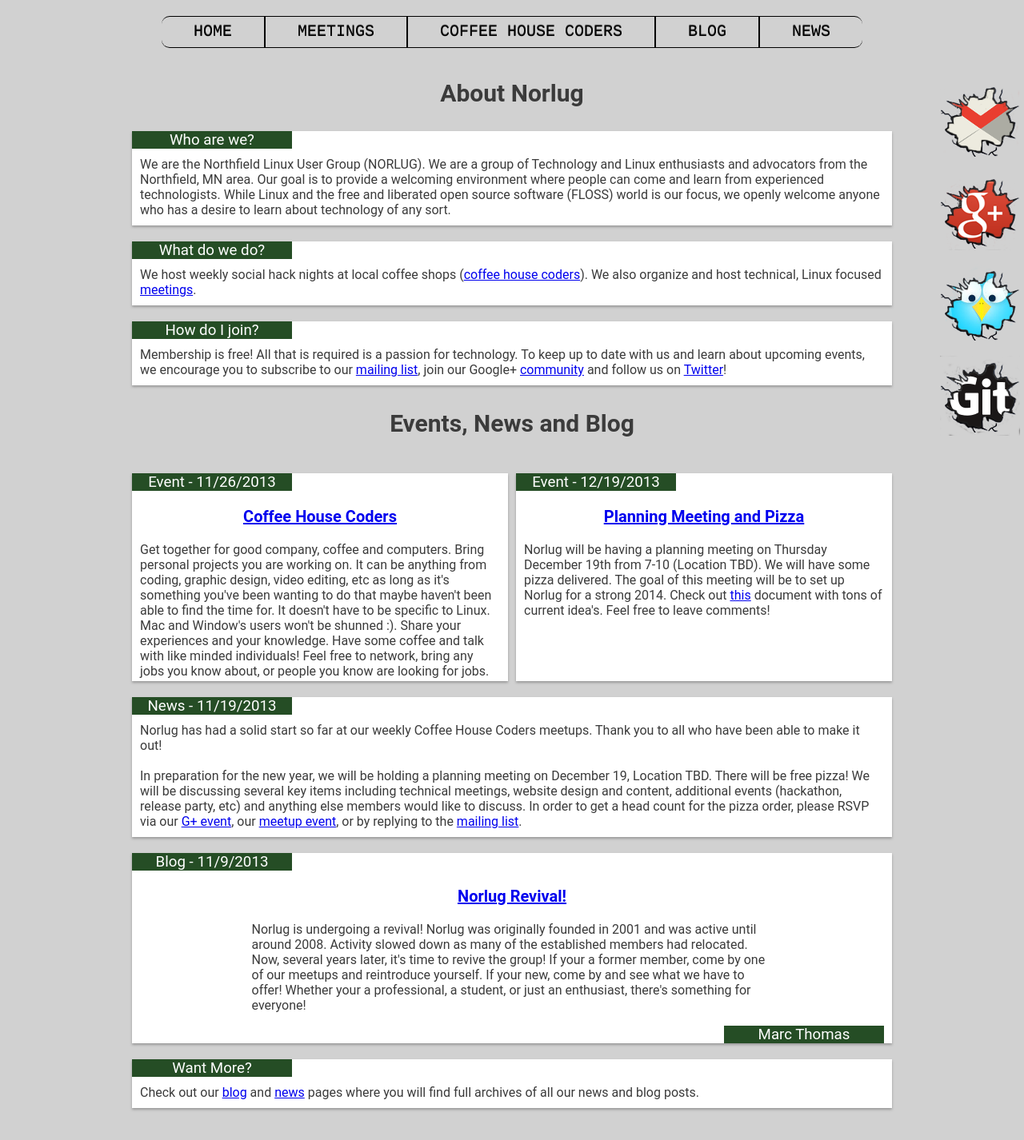
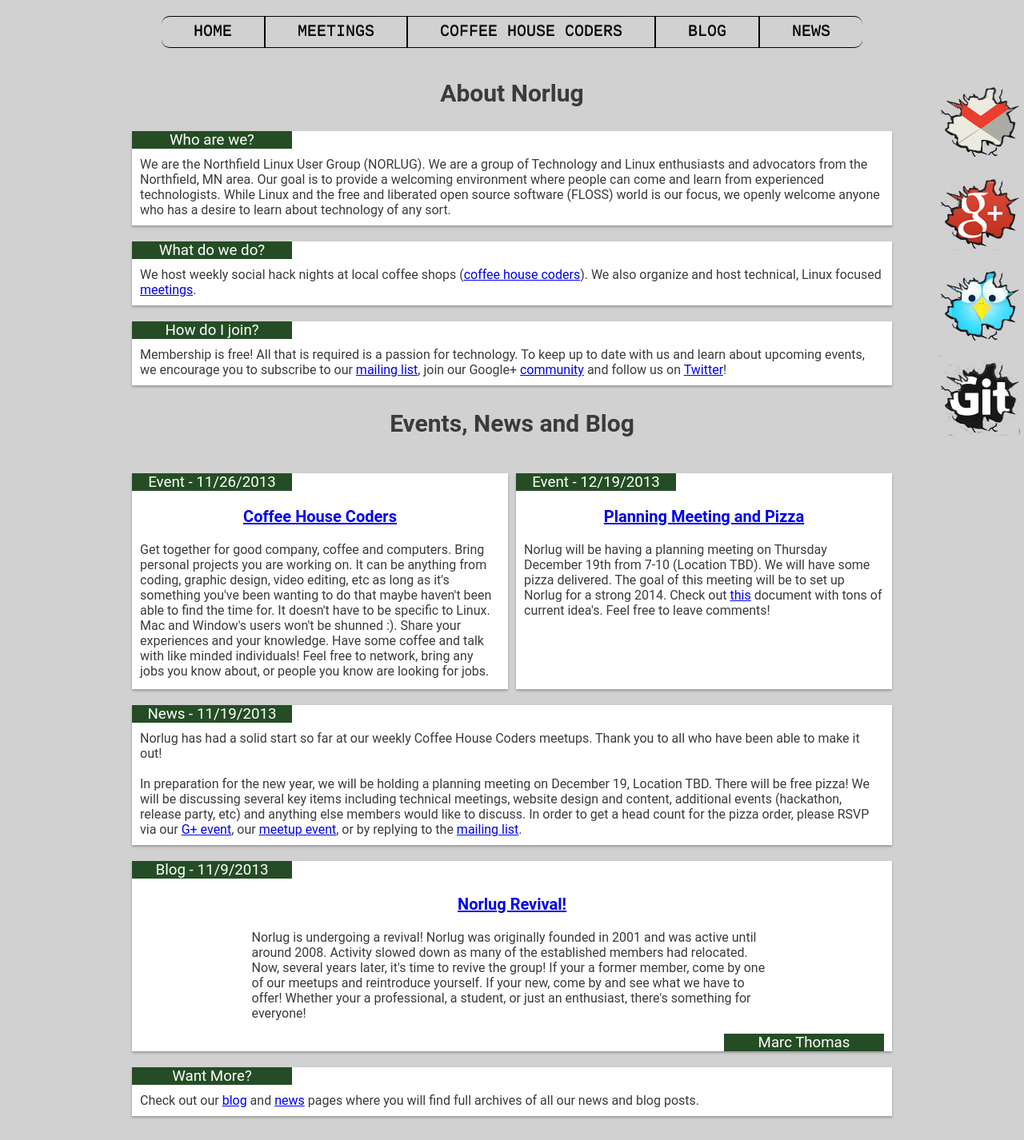
Before and after one commit to norlug/norlug.github.io, a Jekyll site: the page built from index.html, in a window 1280 px wide. Shown: the whole page at 80% size. Built offline with Jekyll 4.4.1, drawn with Linux system fonts in a browser that asks for light colours.

Commit message:
Fixed height of event cards.

```diff
--- a/css/StyleSheetMain.css
+++ b/css/StyleSheetMain.css
@@ -199,7 +199,7 @@
     float: left;
     max-width: 450px;
     box-shadow: 0px 2px 3px rgb(153, 153, 153);
-    height: 240px;
+    height: 250px;
     }
 
 
@@ -212,7 +212,7 @@
     float: right;
     max-width: 450px;
     box-shadow: 0px 2px 3px rgb(153, 153, 153);
-    height: 240px;
+    height: 250px;
     }
 
 
```
